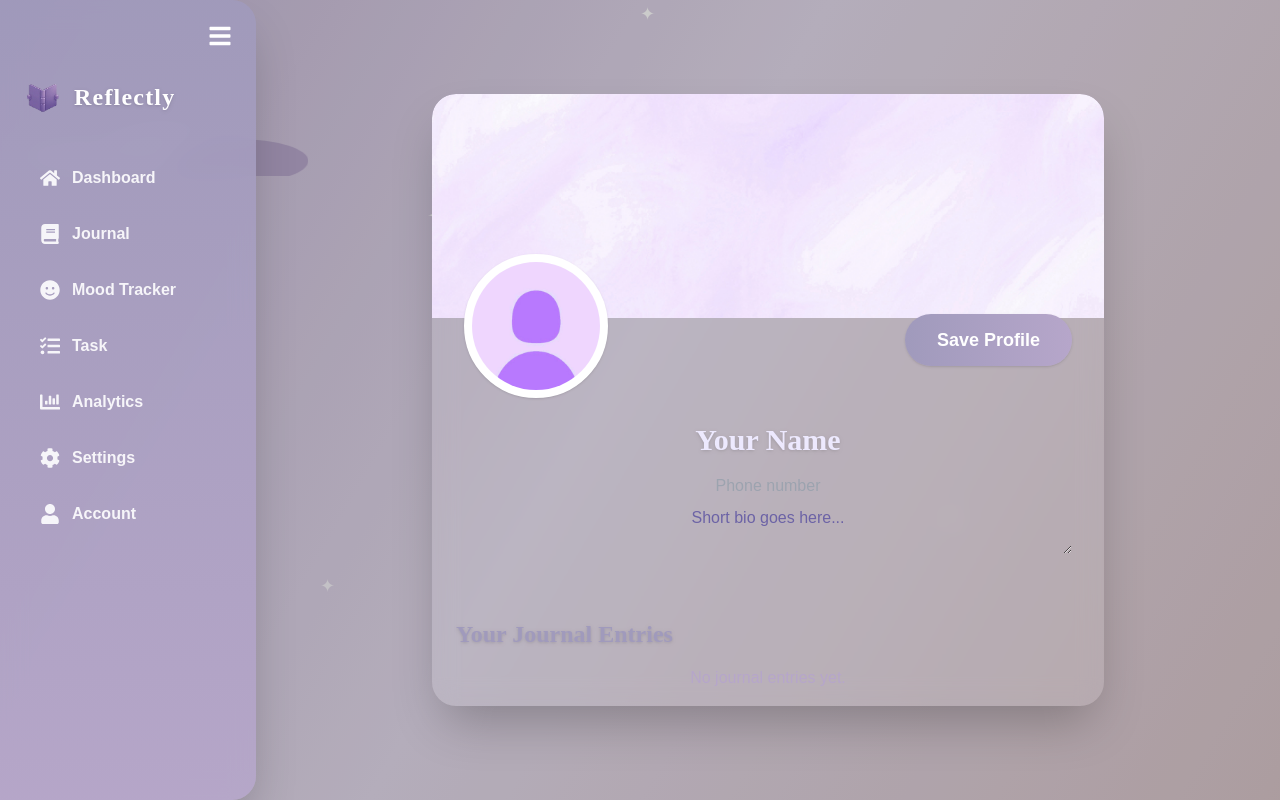
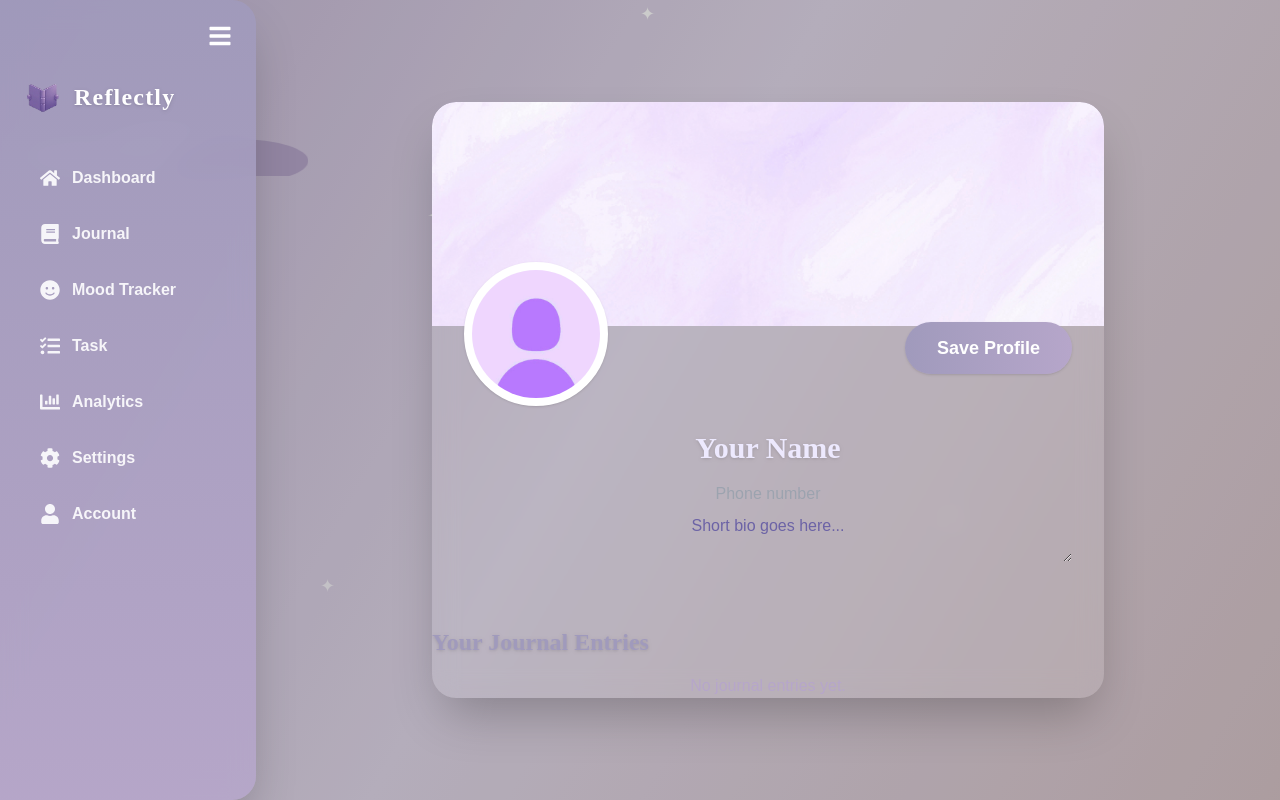
Before and after one commit to zanacapao/ZAMDevs, a Next.js app in the folder zamdevs-next/: page /dashboard/account in a window 1280 px wide. Built offline with nearby package versions, Linux system fonts and the light colour scheme.

Commit message:
updated account [jayno]

```diff
--- a/zamdevs-next/pages/dashboard/account.tsx
+++ b/zamdevs-next/pages/dashboard/account.tsx
@@ -172,10 +172,10 @@ export default function Account() {
           </div>
           {/* Journal Entries */}
           <div className="mt-12">
-            <h3 className="text-xl md:text-2xl font-serif font-bold text-[#A09ABC] mb-4 drop-shadow mx-6 my-4">Your Journal Entries</h3>
+            <h3 className="text-xl md:text-2xl font-serif font-bold text-[#A09ABC] mb-4 drop-shadow">Your Journal Entries</h3>
             <div className="space-y-4">
               {journalEntries.length === 0 && (
-                <div className="text-[#B6A6CA] text-center mx-6 my-4">No journal entries yet.</div>
+                <div className="text-[#B6A6CA] text-center">No journal entries yet.</div>
               )}
               {journalEntries.map((entry: JournalEntry) => (
                 <div key={entry.id} className="bg-white/70 rounded-xl p-4 shadow flex flex-col border border-white/30">
```
